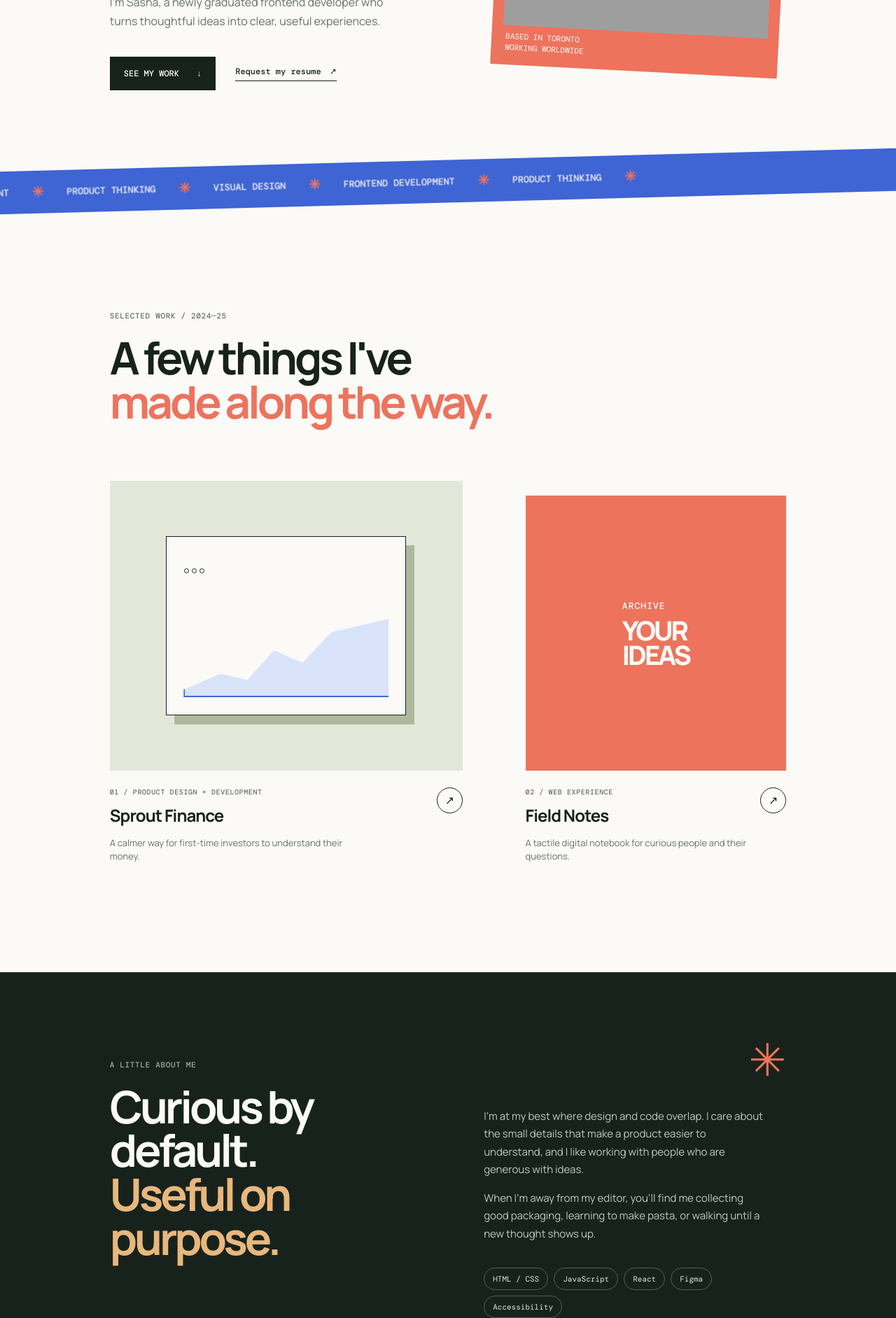
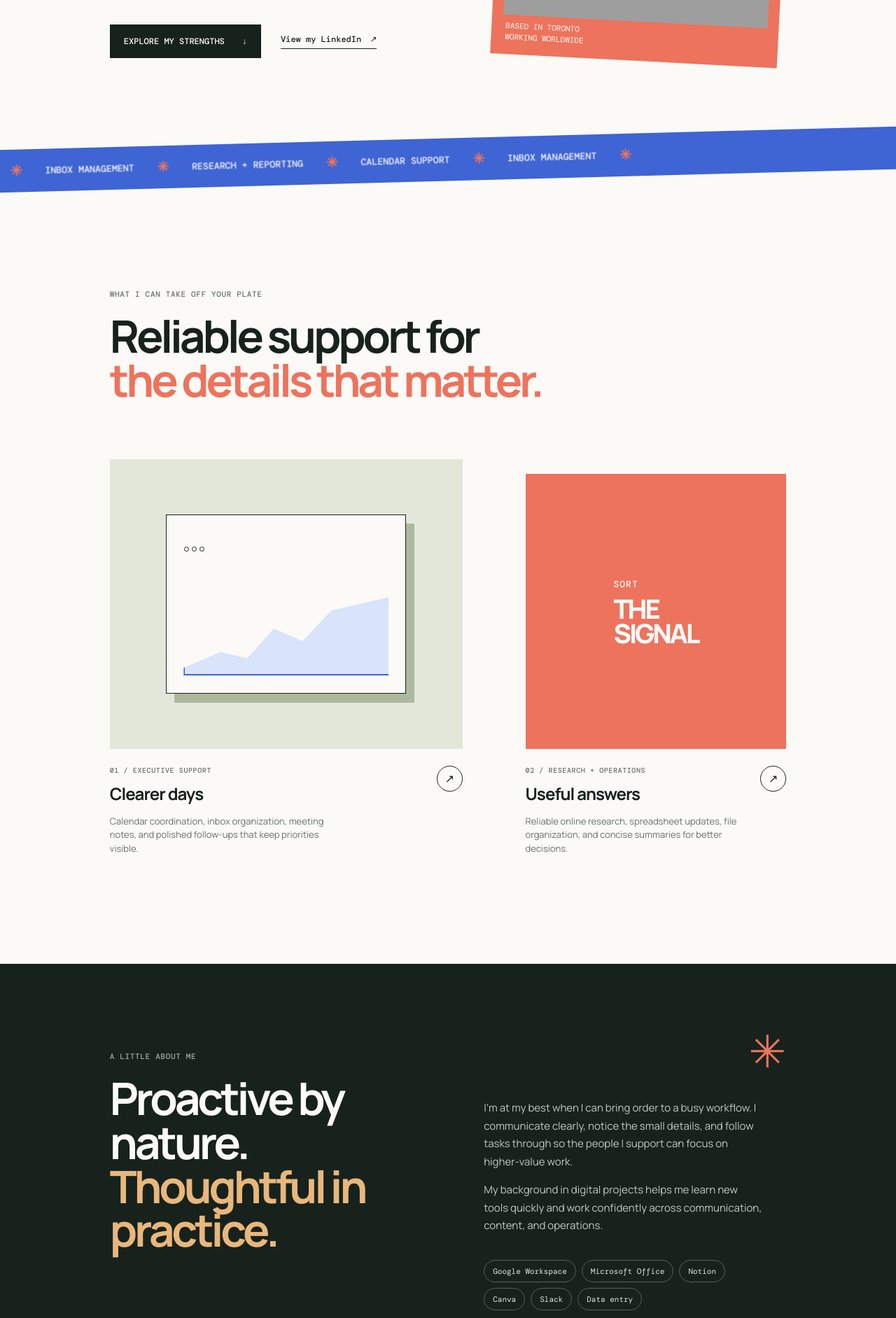
Before and after one commit to sachiyahh/Portfolio, a plain HTML site: page index.html in a window 1280 px wide. Shown: the part 574-2457 px from the top of the page at 70% size. Drawn offline with nearby package versions, Linux system fonts and the light colour scheme; grey boxes are pictures that could not be loaded.

Commit message:
portfolio

```diff
--- a/index.html
+++ b/index.html
@@ -3,8 +3,8 @@
   <head>
     <meta charset="UTF-8" />
     <meta name="viewport" content="width=device-width, initial-scale=1.0" />
-    <meta name="description" content="Sasha Ellen is a fresh graduate and product-minded frontend developer." />
-    <title>Sasha Ellen Polano | Frontend Developer</title>
+    <meta name="description" content="Sasha Ellen Polano is a detail-oriented virtual assistant who helps busy teams stay organized and moving forward." />
+    <title>Sasha Ellen Polano | Virtual Assistant</title>
     <link rel="preconnect" href="https://fonts.googleapis.com" />
     <link rel="preconnect" href="https://fonts.gstatic.com" crossorigin />
     <link href="https://fonts.googleapis.com/css2?family=DM+Mono:wght@400;500&family=Manrope:wght@400;500;600;700;800&display=swap" rel="stylesheet" />
@@ -18,18 +18,18 @@
         <a href="#about">About</a>
         <a href="#contact">Contact</a>
       </nav>
-      <a class="header-cta" href="mailto:sasha.ellen@example.com">Let's talk <span aria-hidden="true">↗</span></a>
+      <a class="header-cta" href="https://www.linkedin.com/in/sasha-ellen-polano-4a50b8409" target="_blank" rel="noreferrer">Let's connect <span aria-hidden="true">↗</span></a>
     </header>
 
     <main id="top">
       <section class="hero page-section">
         <div class="hero-copy reveal">
-          <p class="eyebrow"><span class="status-dot"></span> Available for junior roles</p>
-          <h1>Making digital things feel <em>human.</em></h1>
-          <p class="hero-intro">I'm Sasha, a newly graduated frontend developer who turns thoughtful ideas into clear, useful experiences.</p>
+          <p class="eyebrow"><span class="status-dot"></span> Available for virtual assistant roles</p>
+          <h1>Making busy work feel <em>lighter.</em></h1>
+          <p class="hero-intro">I'm Sasha, a detail-oriented virtual assistant who brings calm, structure, and thoughtful follow-through to growing teams.</p>
           <div class="hero-actions">
-            <a class="button button-dark" href="#work">See my work <span aria-hidden="true">↓</span></a>
-            <a class="text-link" href="#contact">Request my resume <span aria-hidden="true">↗</span></a>
+            <a class="button button-dark" href="#work">Explore my strengths <span aria-hidden="true">↓</span></a>
+            <a class="text-link" href="https://www.linkedin.com/in/sasha-ellen-polano-4a50b8409" target="_blank" rel="noreferrer">View my LinkedIn <span aria-hidden="true">↗</span></a>
           </div>
         </div>
         <div class="hero-visual reveal reveal-delay">
@@ -42,21 +42,21 @@
       </section>
 
       <section class="marquee" aria-label="Skills">
-        <div class="marquee-track"><span>Frontend development</span><b>✳</b><span>Product thinking</span><b>✳</b><span>Visual design</span><b>✳</b><span>Frontend development</span><b>✳</b><span>Product thinking</span><b>✳</b></div>
+        <div class="marquee-track"><span>Calendar support</span><b>✳</b><span>Inbox management</span><b>✳</b><span>Research + reporting</span><b>✳</b><span>Calendar support</span><b>✳</b><span>Inbox management</span><b>✳</b></div>
       </section>
 
       <section id="work" class="page-section work-section">
-        <div class="section-heading reveal"><p class="eyebrow">Selected work / 2024—25</p><h2>A few things I've<br /><em>made along the way.</em></h2></div>
+        <div class="section-heading reveal"><p class="eyebrow">What I can take off your plate</p><h2>Reliable support for<br /><em>the details that matter.</em></h2></div>
         <div class="project-grid">
           <a class="project-card project-card-main reveal" href="#contact">
             <div class="project-image image-sprout"><div class="app-window"><span></span><span></span><span></span><div class="chart-line"></div></div></div>
-            <div class="project-meta"><div><p class="project-type">01 / Product design + development</p><h3>Sprout Finance</h3></div><span class="round-arrow">↗</span></div>
-            <p class="project-description">A calmer way for first-time investors to understand their money.</p>
+            <div class="project-meta"><div><p class="project-type">01 / Executive support</p><h3>Clearer days</h3></div><span class="round-arrow">↗</span></div>
+            <p class="project-description">Calendar coordination, inbox organization, meeting notes, and polished follow-ups that keep priorities visible.</p>
           </a>
           <a class="project-card project-card-side reveal reveal-delay" href="#contact">
-            <div class="project-image image-archive"><div class="archive-label">ARCHIVE<br /><strong>YOUR<br />IDEAS</strong></div></div>
-            <div class="project-meta"><div><p class="project-type">02 / Web experience</p><h3>Field Notes</h3></div><span class="round-arrow">↗</span></div>
-            <p class="project-description">A tactile digital notebook for curious people and their questions.</p>
+            <div class="project-image image-archive"><div class="archive-label">SORT<br /><strong>THE<br />SIGNAL</strong></div></div>
+            <div class="project-meta"><div><p class="project-type">02 / Research + operations</p><h3>Useful answers</h3></div><span class="round-arrow">↗</span></div>
+            <p class="project-description">Reliable online research, spreadsheet updates, file organization, and concise summaries for better decisions.</p>
           </a>
         </div>
       </section>
@@ -64,18 +64,18 @@
       <section id="about" class="about-section">
         <div class="page-section about-inner">
           <div class="about-stamp" aria-hidden="true">✳</div>
-          <div class="section-heading reveal"><p class="eyebrow">A little about me</p><h2>Curious by default.<br /><em>Useful on purpose.</em></h2></div>
-          <div class="about-content reveal reveal-delay"><p>I'm at my best where design and code overlap. I care about the small details that make a product easier to understand, and I like working with people who are generous with ideas.</p><p>When I'm away from my editor, you'll find me collecting good packaging, learning to make pasta, or walking until a new thought shows up.</p><div class="skill-list"><span>HTML / CSS</span><span>JavaScript</span><span>React</span><span>Figma</span><span>Accessibility</span></div></div>
+          <div class="section-heading reveal"><p class="eyebrow">A little about me</p><h2>Proactive by nature.<br /><em>Thoughtful in practice.</em></h2></div>
+          <div class="about-content reveal reveal-delay"><p>I'm at my best when I can bring order to a busy workflow. I communicate clearly, notice the small details, and follow tasks through so the people I support can focus on higher-value work.</p><p>My background in digital projects helps me learn new tools quickly and work confidently across communication, content, and operations.</p><div class="skill-list"><span>Google Workspace</span><span>Microsoft Office</span><span>Notion</span><span>Canva</span><span>Slack</span><span>Data entry</span></div></div>
         </div>
       </section>
 
       <section id="contact" class="contact-section page-section">
-        <div class="contact-copy reveal"><p class="eyebrow">Have a project in mind?</p><h2>Let's make something<br /><em>worth remembering.</em></h2><a class="email-link" href="mailto:sasha.ellen@example.com">sasha.ellen@example.com <span aria-hidden="true">↗</span></a></div>
-        <div class="contact-side reveal reveal-delay"><p>I'm currently looking for a junior frontend or product design role where I can learn quickly, contribute thoughtfully, and ship work that matters.</p><div class="social-links"><a href="https://www.linkedin.com/in/sasha-ellen-polano-4a50b8409" target="_blank" rel="noreferrer">LinkedIn ↗</a><a href="https://github.com" target="_blank" rel="noreferrer">GitHub ↗</a></div></div>
+        <div class="contact-copy reveal"><p class="eyebrow">Looking for dependable support?</p><h2>Let's make room for<br /><em>your best work.</em></h2><a class="email-link" href="https://www.linkedin.com/in/sasha-ellen-polano-4a50b8409" target="_blank" rel="noreferrer">Connect on LinkedIn <span aria-hidden="true">↗</span></a></div>
+        <div class="contact-side reveal reveal-delay"><p>I'm currently looking for a virtual assistant role where I can support a thoughtful team, learn quickly, and make the day-to-day run more smoothly.</p><div class="social-links"><a href="https://www.linkedin.com/in/sasha-ellen-polano-4a50b8409" target="_blank" rel="noreferrer">LinkedIn ↗</a><a href="https://www.linkedin.com/in/sasha-ellen-polano-4a50b8409" target="_blank" rel="noreferrer">Resume on request ↗</a></div></div>
       </section>
     </main>
 
-    <footer class="site-footer"><span>© <span id="year"></span> Sasha Ellen Polano</span><span>Designed + coded with care</span><a href="#top">Back to top ↑</a></footer>
+    <footer class="site-footer"><span>© <span id="year"></span> Sasha Ellen Polano</span><span>Organized + delivered with care</span><a href="#top">Back to top ↑</a></footer>
     <script src="script.js"></script>
   </body>
 </html>
```
Also changed, not shown: 1 other file.
